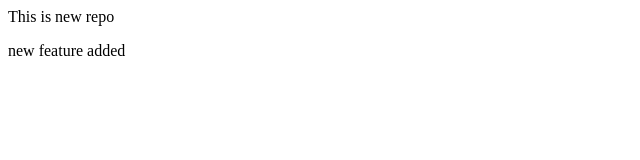
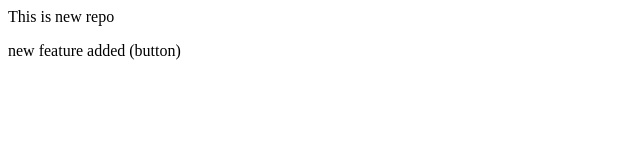
Before and after one commit to HarisImtiaz2022skipq/localrepo, a plain HTML site: page index.html in a window 1280 px wide. Shown: the full height of the page, 0-640 px from the left. Drawn offline with Linux system fonts and the light colour scheme.

```diff
--- a/index.html
+++ b/index.html
@@ -1,2 +1,2 @@
 <p>This is new repo</p>
-<p>new feature added</p>
+<p>new feature added (button)</p>
```
